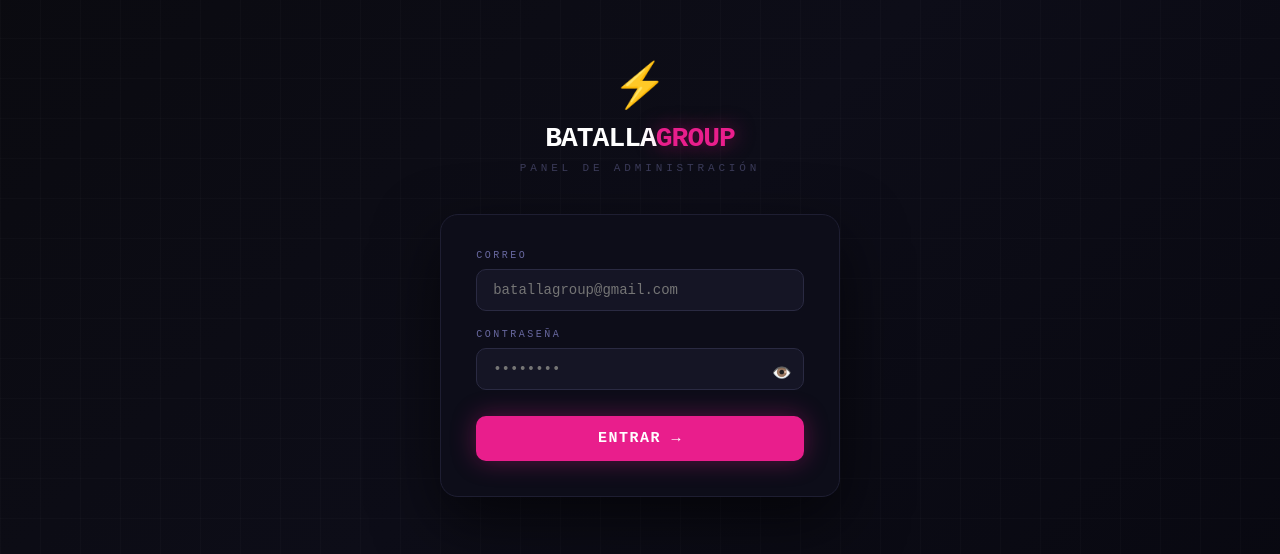
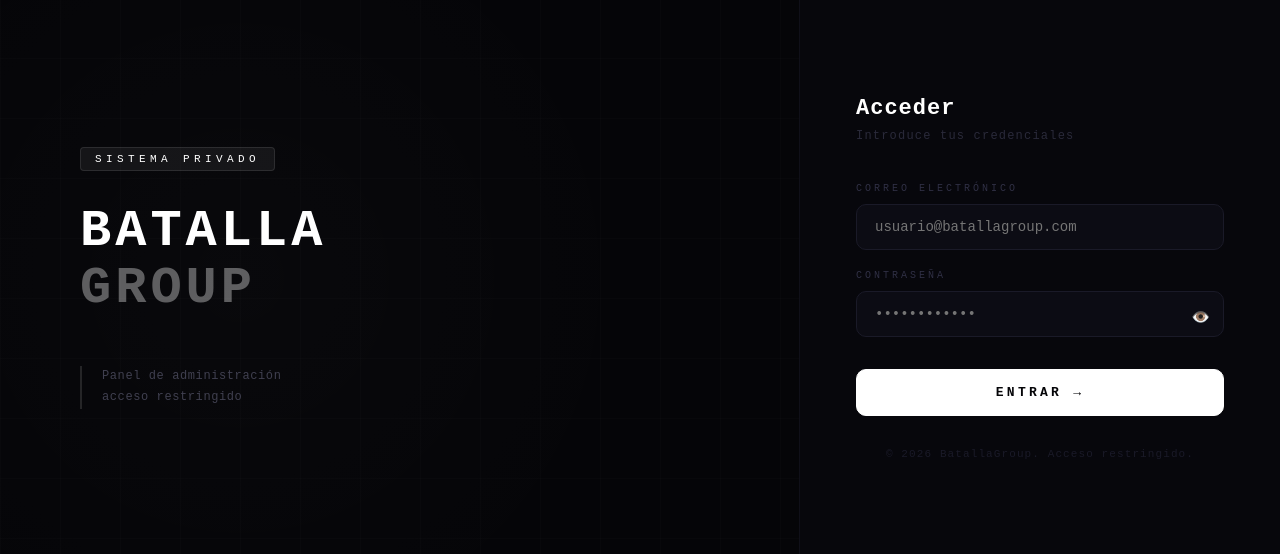
Before and after one commit to batallagroup-tech/batallagroup-dashboard, a React (Vite) app: page / in a window 1280 px wide. Shown: the part 122-676 px from the top of the page. Built offline with nearby package versions, Linux system fonts and the light colour scheme; no server answers.

Commit message:
redesign: login y home corporativo sin rosa

```diff
--- a/src/pages/Home.tsx
+++ b/src/pages/Home.tsx
@@ -12,9 +12,11 @@ const APPS = [
     desc: 'Gestión de retos, verdades y contenido del juego',
     icon: '🎮',
     color: '#e91e8c',
-    glow: 'rgba(233,30,140,0.15)',
-    borderHover: 'rgba(233,30,140,0.6)',
-    accent: '#1a0010',
+    borderIdle: 'rgba(233,30,140,0.18)',
+    borderHover: 'rgba(233,30,140,0.5)',
+    bgHover: 'rgba(233,30,140,0.06)',
+    topLine: '#e91e8c',
+    accent: '#180010',
     stats: [
       { label: 'Retos', value: '2,216' },
       { label: 'Modos', value: '13' },
@@ -27,9 +29,11 @@ const APPS = [
     desc: 'Monitoreo de incidentes y reportes de la comunidad',
     icon: '🚨',
     color: '#3b82f6',
-    glow: 'rgba(59,130,246,0.15)',
-    borderHover: 'rgba(59,130,246,0.6)',
-    accent: '#0a1020',
+    borderIdle: 'rgba(59,130,246,0.18)',
+    borderHover: 'rgba(59,130,246,0.5)',
+    bgHover: 'rgba(59,130,246,0.06)',
+    topLine: '#3b82f6',
+    accent: '#081020',
     stats: [
       { label: 'Incidentes', value: '—' },
       { label: 'Usuarios', value: '—' },
@@ -39,151 +43,157 @@ const APPS = [
 ];
 
 export default function Home({ onNavigate, onLogout }: Props) {
+  const now = new Date().toLocaleDateString('es-MX', {
+    day: 'numeric', month: 'long', year: 'numeric',
+  }).toUpperCase();
+
   return (
     <div style={{
-      minHeight: '100vh',
-      width: '100%',
-      background: 'linear-gradient(135deg, #0a0a0f 0%, #0d0d18 50%, #080810 100%)',
+      minHeight: '100vh', width: '100%',
+      background: '#050508',
       fontFamily: "'Courier New', monospace",
-      position: 'relative',
-      overflow: 'hidden',
     }}>
-      {/* Background grid effect */}
+      {/* Grid fondo */}
       <div style={{
         position: 'fixed', inset: 0, pointerEvents: 'none', zIndex: 0,
-        backgroundImage: 'linear-gradient(rgba(255,255,255,0.02) 1px, transparent 1px), linear-gradient(90deg, rgba(255,255,255,0.02) 1px, transparent 1px)',
-        backgroundSize: '40px 40px',
+        backgroundImage: 'linear-gradient(rgba(255,255,255,0.014) 1px, transparent 1px), linear-gradient(90deg, rgba(255,255,255,0.014) 1px, transparent 1px)',
+        backgroundSize: '60px 60px',
       }} />
 
       {/* Header */}
       <div style={{
         position: 'relative', zIndex: 1,
-        background: 'rgba(10,10,20,0.9)',
-        borderBottom: '1px solid rgba(255,255,255,0.08)',
-        backdropFilter: 'blur(20px)',
-        padding: '20px 40px',
-        display: 'flex', justifyContent: 'space-between', alignItems: 'center',
+        borderBottom: '1px solid #0d0d16',
+        padding: '0 48px',
+        display: 'flex', justifyContent: 'space-between', alignItems: 'stretch',
+        height: 64,
       }}>
-        <div>
-          <h1 style={{
-            color: '#fff', fontSize: 26, fontWeight: 900, margin: 0,
-            letterSpacing: '-1px', textShadow: '0 0 30px rgba(255,255,255,0.1)',
-          }}>
-            BATALLA<span style={{ color: '#e91e8c', textShadow: '0 0 20px rgba(233,30,140,0.5)' }}>GROUP</span>
-          </h1>
-          <p style={{ color: '#4a4a6a', fontSize: 11, margin: '4px 0 0', letterSpacing: '0.3em' }}>
-            PANEL DE ADMINISTRACIÓN · {new Date().toLocaleDateString('es-MX', { day: 'numeric', month: 'long', year: 'numeric' }).toUpperCase()}
-          </p>
+        {/* Logo */}
+        <div style={{ display: 'flex', alignItems: 'center', gap: 32 }}>
+          <div style={{ display: 'flex', alignItems: 'baseline', gap: 0 }}>
+            <span style={{ color: '#ffffff', fontSize: 18, fontWeight: 900, letterSpacing: '3px' }}>BATALLA</span>
+            <span style={{ color: 'rgba(255,255,255,0.3)', fontSize: 18, fontWeight: 900, letterSpacing: '3px' }}>GROUP</span>
+          </div>
+          <div style={{ width: 1, height: 24, background: '#0f0f1a' }} />
+          <span style={{ color: '#202030', fontSize: 10, letterSpacing: '0.3em' }}>PANEL DE ADMINISTRACIÓN</span>
         </div>
-        <div style={{ display: 'flex', alignItems: 'center', gap: 16 }}>
-          <div style={{
-            width: 8, height: 8, borderRadius: '50%',
-            background: '#22c55e',
-            boxShadow: '0 0 8px #22c55e',
-          }} />
-          <span style={{ color: '#4a4a6a', fontSize: 11, letterSpacing: '0.15em' }}>SISTEMA ACTIVO</span>
+
+        {/* Right */}
+        <div style={{ display: 'flex', alignItems: 'center', gap: 20 }}>
+          <span style={{ color: '#181828', fontSize: 11, letterSpacing: '0.2em' }}>{now}</span>
+          <div style={{ width: 1, height: 24, background: '#0f0f1a' }} />
+          <div style={{ display: 'flex', alignItems: 'center', gap: 8 }}>
+            <div style={{ width: 6, height: 6, borderRadius: '50%', background: '#22c55e', boxShadow: '0 0 6px #22c55e' }} />
+            <span style={{ color: '#1a1a2a', fontSize: 10, letterSpacing: '0.2em' }}>ONLINE</span>
+          </div>
+          <div style={{ width: 1, height: 24, background: '#0f0f1a' }} />
           <button
             onClick={onLogout}
             style={{
-              background: 'rgba(255,255,255,0.04)',
-              border: '1px solid rgba(255,255,255,0.12)',
-              borderRadius: 8, color: '#888',
-              padding: '8px 20px', cursor: 'pointer',
-              fontSize: 12, fontFamily: "'Courier New', monospace",
-              transition: 'all 0.2s',
+              background: 'none', border: 'none',
+              color: '#252535', fontSize: 12,
+              cursor: 'pointer', letterSpacing: '0.15em',
+              fontFamily: "'Courier New', monospace",
+              padding: '0 4px',
             }}
-            onMouseEnter={e => {
-              (e.currentTarget as HTMLButtonElement).style.borderColor = 'rgba(255,255,255,0.25)';
-              (e.currentTarget as HTMLButtonElement).style.color = '#ccc';
-            }}
-            onMouseLeave={e => {
-              (e.currentTarget as HTMLButtonElement).style.borderColor = 'rgba(255,255,255,0.12)';
-              (e.currentTarget as HTMLButtonElement).style.color = '#888';
-            }}
+            onMouseEnter={e => (e.currentTarget as HTMLButtonElement).style.color = '#aaaacc'}
+            onMouseLeave={e => (e.currentTarget as HTMLButtonElement).style.color = '#252535'}
           >
-            Salir ↗
+            SALIR ↗
           </button>
         </div>
       </div>
 
-      {/* Main content — full width, no container cap */}
-      <div style={{ position: 'relative', zIndex: 1, padding: '48px 40px' }}>
-        <div style={{ marginBottom: 36 }}>
-          <p style={{ color: '#3a3a5a', fontSize: 11, letterSpacing: '0.35em', textTransform: 'uppercase', marginBottom: 8 }}>
-            ● APLICACIONES CONECTADAS
-          </p>
-          <h2 style={{ color: '#fff', fontSize: 32, fontWeight: 900, margin: 0, letterSpacing: '-1px' }}>
-            Centro de control
-          </h2>
+      {/* Hero section */}
+      <div style={{ position: 'relative', zIndex: 1, padding: '64px 48px 48px' }}>
+        <div style={{ marginBottom: 12 }}>
+          <span style={{
+            fontSize: 10, letterSpacing: '0.4em', color: '#1e1e2e',
+            textTransform: 'uppercase',
+          }}>
+            ━━ Centro de control
+          </span>
         </div>
+        <h2 style={{
+          color: '#ffffff', fontSize: 42, fontWeight: 900,
+          margin: '0 0 4px', letterSpacing: '2px', lineHeight: 1,
+        }}>
+          APLICACIONES
+        </h2>
+        <h2 style={{
+          color: 'rgba(255,255,255,0.15)', fontSize: 42, fontWeight: 900,
+          margin: '0 0 48px', letterSpacing: '2px', lineHeight: 1,
+        }}>
+          CONECTADAS
+        </h2>
 
-        <div style={{ display: 'grid', gridTemplateColumns: 'repeat(auto-fit, minmax(480px, 1fr))', gap: 20 }}>
+        {/* App cards */}
+        <div style={{
+          display: 'grid',
+          gridTemplateColumns: 'repeat(auto-fit, minmax(500px, 1fr))',
+          gap: 16,
+        }}>
           {APPS.map(app => (
             <div
               key={app.id}
               onClick={() => onNavigate(app.id)}
               style={{
-                background: 'rgba(255,255,255,0.03)',
-                border: `1px solid rgba(255,255,255,0.07)`,
-                borderRadius: 20, padding: '28px 28px 24px',
+                background: 'rgba(255,255,255,0.018)',
+                border: `1px solid ${app.borderIdle}`,
+                borderRadius: 16, padding: '28px 28px 24px',
                 cursor: 'pointer',
-                transition: 'all 0.25s ease',
+                transition: 'all 0.2s ease',
                 position: 'relative', overflow: 'hidden',
               }}
               onMouseEnter={e => {
                 const el = e.currentTarget as HTMLDivElement;
                 el.style.borderColor = app.borderHover;
-                el.style.background = app.glow;
-                el.style.transform = 'translateY(-2px)';
-                el.style.boxShadow = `0 8px 40px ${app.glow}`;
+                el.style.background = app.bgHover;
+                el.style.transform = 'translateY(-3px)';
               }}
               onMouseLeave={e => {
                 const el = e.currentTarget as HTMLDivElement;
-                el.style.borderColor = 'rgba(255,255,255,0.07)';
-                el.style.background = 'rgba(255,255,255,0.03)';
+                el.style.borderColor = app.borderIdle;
+                el.style.background = 'rgba(255,255,255,0.018)';
                 el.style.transform = 'translateY(0)';
-                el.style.boxShadow = 'none';
               }}
             >
-              {/* Top accent line */}
+              {/* Top accent */}
               <div style={{
-                position: 'absolute', top: 0, left: 0, right: 0, height: 2,
-                background: `linear-gradient(90deg, transparent, ${app.color}, transparent)`,
-                opacity: 0.5,
+                position: 'absolute', top: 0, left: '20%', right: '20%', height: 1,
+                background: app.topLine, opacity: 0.5,
               }} />
 
-              <div style={{ display: 'flex', justifyContent: 'space-between', alignItems: 'flex-start', marginBottom: 24 }}>
-                <div style={{ display: 'flex', gap: 18, alignItems: 'center' }}>
+              <div style={{ display: 'flex', justifyContent: 'space-between', alignItems: 'flex-start', marginBottom: 28 }}>
+                <div style={{ display: 'flex', gap: 20, alignItems: 'center' }}>
                   <div style={{
-                    width: 58, height: 58, borderRadius: 16,
+                    width: 54, height: 54, borderRadius: 14,
                     background: app.accent,
-                    border: `1px solid ${app.color}40`,
+                    border: `1px solid ${app.color}30`,
                     display: 'flex', alignItems: 'center', justifyContent: 'center',
-                    fontSize: 26,
-                    boxShadow: `0 0 20px ${app.color}20`,
+                    fontSize: 22,
                   }}>
                     {app.icon}
                   </div>
                   <div>
-                    <h2 style={{ color: '#fff', fontSize: 18, fontWeight: 900, margin: 0, letterSpacing: '-0.5px' }}>{app.name}</h2>
-                    <p style={{ color: '#555', fontSize: 12, margin: '6px 0 0', lineHeight: 1.4 }}>{app.desc}</p>
+                    <h3 style={{ color: '#e0e0f0', fontSize: 17, fontWeight: 900, margin: '0 0 6px', letterSpacing: '0.5px' }}>
+                      {app.name}
+                    </h3>
+                    <p style={{ color: '#252535', fontSize: 12, margin: 0 }}>{app.desc}</p>
                   </div>
                 </div>
-                <div style={{
-                  color: app.color, fontSize: 22, paddingTop: 4,
-                  textShadow: `0 0 12px ${app.color}`,
-                }}>→</div>
+                <span style={{ color: app.color, fontSize: 18, opacity: 0.7 }}>→</span>
               </div>
 
-              <div style={{ display: 'grid', gridTemplateColumns: 'repeat(3, 1fr)', gap: 10 }}>
+              <div style={{ display: 'grid', gridTemplateColumns: 'repeat(3, 1fr)', gap: 8 }}>
                 {app.stats.map(s => (
                   <div key={s.label} style={{
-                    background: 'rgba(0,0,0,0.3)',
-                    border: '1px solid rgba(255,255,255,0.06)',
-                    borderRadius: 12, padding: '14px 12px',
+                    background: 'rgba(0,0,0,0.4)',
+                    border: '1px solid rgba(255,255,255,0.03)',
+                    borderRadius: 10, padding: '12px',
                   }}>
-                    <p style={{ color: '#3a3a5a', fontSize: 10, letterSpacing: '0.2em', margin: '0 0 6px', textTransform: 'uppercase' }}>{s.label}</p>
-                    <p style={{ color: '#e0e0ff', fontSize: 22, fontWeight: 900, margin: 0 }}>{s.value}</p>
+                    <p style={{ color: '#1e1e2e', fontSize: 9, letterSpacing: '0.25em', margin: '0 0 7px', textTransform: 'uppercase' }}>{s.label}</p>
+                    <p style={{ color: '#c0c0d8', fontSize: 20, fontWeight: 900, margin: 0 }}>{s.value}</p>
                   </div>
                 ))}
               </div>
@@ -191,6 +201,22 @@ export default function Home({ onNavigate, onLogout }: Props) {
           ))}
         </div>
       </div>
+
+      {/* Footer */}
+      <div style={{
+        position: 'relative', zIndex: 1,
+        borderTop: '1px solid #0d0d16',
+        padding: '16px 48px',
+        display: 'flex', justifyContent: 'space-between', alignItems: 'center',
+        marginTop: 40,
+      }}>
+        <span style={{ color: '#141420', fontSize: 10, letterSpacing: '0.2em' }}>
+          © 2026 BATALLAGROUP
+        </span>
+        <span style={{ color: '#141420', fontSize: 10, letterSpacing: '0.2em' }}>
+          V 1.4.0
+        </span>
+      </div>
     </div>
   );
 }
--- a/src/pages/Login.tsx
+++ b/src/pages/Login.tsx
@@ -7,82 +7,162 @@ export default function Login({ onLogin }: Props) {
   const [password, setPassword] = useState('');
   const [error, setError] = useState('');
   const [showPass, setShowPass] = useState(false);
+  const [loading, setLoading] = useState(false);
 
   const login = () => {
+    if (!email || !password) return;
+    setLoading(true);
+    setTimeout(() => {
       if (email === 'batallagroup@gmail.com' && password === '1905batallagroup06') {
         setError('');
         onLogin();
       } else {
-      setError('Correo o contraseña incorrectos.');
+        setError('Credenciales incorrectas.');
+        setLoading(false);
       }
+    }, 400);
   };
 
   return (
     <div style={{
       minHeight: '100vh',
-      background: 'linear-gradient(135deg, #0a0a0f 0%, #0d0d18 50%, #080810 100%)',
-      display: 'flex', alignItems: 'center', justifyContent: 'center',
-      fontFamily: "'Courier New', monospace", padding: '1rem',
-      position: 'relative', overflow: 'hidden',
+      background: '#050508',
+      display: 'flex',
+      fontFamily: "'Courier New', monospace",
+      overflow: 'hidden',
     }}>
-      {/* Grid bg */}
+      {/* Left panel — branding */}
       <div style={{
-        position: 'fixed', inset: 0, pointerEvents: 'none',
-        backgroundImage: 'linear-gradient(rgba(255,255,255,0.02) 1px, transparent 1px), linear-gradient(90deg, rgba(255,255,255,0.02) 1px, transparent 1px)',
-        backgroundSize: '40px 40px',
+        flex: 1,
+        display: 'flex',
+        flexDirection: 'column',
+        justifyContent: 'center',
+        padding: '60px 80px',
+        position: 'relative',
+        borderRight: '1px solid #0f0f18',
+      }}>
+        {/* Background texture */}
+        <div style={{
+          position: 'absolute', inset: 0, pointerEvents: 'none',
+          backgroundImage: 'radial-gradient(circle at 30% 50%, rgba(255,255,255,0.015) 0%, transparent 60%)',
+        }} />
+        <div style={{
+          position: 'absolute', inset: 0, pointerEvents: 'none',
+          backgroundImage: 'linear-gradient(rgba(255,255,255,0.012) 1px, transparent 1px), linear-gradient(90deg, rgba(255,255,255,0.012) 1px, transparent 1px)',
+          backgroundSize: '60px 60px',
         }} />
 
-      <div style={{ width: '100%', maxWidth: 400, position: 'relative', zIndex: 1 }}>
-        <div style={{ textAlign: 'center', marginBottom: '2.5rem' }}>
-          <div style={{ fontSize: 44, marginBottom: 10 }}>⚡</div>
-          <h1 style={{ color: '#fff', fontSize: 28, fontWeight: 900, letterSpacing: '-1px', margin: 0 }}>
-            BATALLA<span style={{ color: '#e91e8c', textShadow: '0 0 20px rgba(233,30,140,0.5)' }}>GROUP</span>
+        <div style={{ position: 'relative', zIndex: 1 }}>
+          <div style={{ marginBottom: 48 }}>
+            <div style={{
+              display: 'inline-block',
+              fontSize: 11, letterSpacing: '0.4em',
+              color: '#ffffff',
+              background: 'rgba(255,255,255,0.06)',
+              border: '1px solid rgba(255,255,255,0.1)',
+              borderRadius: 4, padding: '5px 14px',
+              marginBottom: 32,
+            }}>
+              SISTEMA PRIVADO
+            </div>
+            <h1 style={{
+              color: '#ffffff',
+              fontSize: 52,
+              fontWeight: 900,
+              margin: 0,
+              letterSpacing: '4px',
+              lineHeight: 1.1,
+            }}>
+              BATALLA
             </h1>
-          <p style={{ color: '#3a3a58', fontSize: 11, marginTop: 8, letterSpacing: '0.35em' }}>PANEL DE ADMINISTRACIÓN</p>
+            <h1 style={{
+              color: '#ffffff',
+              fontSize: 52,
+              fontWeight: 900,
+              margin: 0,
+              letterSpacing: '4px',
+              lineHeight: 1.1,
+              opacity: 0.35,
+            }}>
+              GROUP
+            </h1>
           </div>
 
+          <div style={{ borderLeft: '2px solid rgba(255,255,255,0.12)', paddingLeft: 20 }}>
+            <p style={{ color: '#404050', fontSize: 12, margin: 0, lineHeight: 1.8, letterSpacing: '0.05em' }}>
+              Panel de administración<br />
+              acceso restringido
+            </p>
+          </div>
+        </div>
+      </div>
+
+      {/* Right panel — form */}
       <div style={{
-          background: 'rgba(14,14,26,0.95)',
-          border: '1px solid #1e1e32',
-          borderRadius: 18, padding: '2.2rem',
-          boxShadow: '0 24px 64px rgba(0,0,0,0.6)',
+        width: 480,
+        display: 'flex',
+        flexDirection: 'column',
+        justifyContent: 'center',
+        padding: '60px 56px',
+        background: '#07070c',
       }}>
-          <div style={{ marginBottom: 18 }}>
-            <label style={{ color: '#6868a0', fontSize: 10, letterSpacing: '0.25em', display: 'block', marginBottom: 8 }}>CORREO</label>
+        <div style={{ marginBottom: 40 }}>
+          <h2 style={{ color: '#ffffff', fontSize: 22, fontWeight: 900, margin: '0 0 8px', letterSpacing: '1px' }}>
+            Acceder
+          </h2>
+          <p style={{ color: '#2a2a3a', fontSize: 12, margin: 0, letterSpacing: '0.1em' }}>
+            Introduce tus credenciales
+          </p>
+        </div>
+
+        <div style={{ marginBottom: 20 }}>
+          <label style={{ color: '#303045', fontSize: 10, letterSpacing: '0.3em', display: 'block', marginBottom: 10 }}>
+            CORREO ELECTRÓNICO
+          </label>
           <input
             type="email" value={email}
             onChange={e => setEmail(e.target.value)}
             onKeyDown={e => e.key === 'Enter' && login()}
-              placeholder="batallagroup@gmail.com"
+            placeholder="usuario@batallagroup.com"
             style={{
-                width: '100%', padding: '12px 16px',
-                background: '#151525', border: '1px solid #2a2a42',
-                borderRadius: 10, color: '#e8e8ff', fontSize: 14,
-                boxSizing: 'border-box',
+              width: '100%', padding: '14px 18px',
+              background: '#0c0c14',
+              border: '1px solid #1a1a28',
+              borderRadius: 10, color: '#d0d0e0',
+              fontSize: 14, boxSizing: 'border-box', outline: 'none',
+              transition: 'border-color 0.2s',
             }}
+            onFocus={e => (e.target as HTMLInputElement).style.borderColor = '#3a3a58'}
+            onBlur={e => (e.target as HTMLInputElement).style.borderColor = '#1a1a28'}
           />
         </div>
 
-          <div style={{ marginBottom: 26, position: 'relative' }}>
-            <label style={{ color: '#6868a0', fontSize: 10, letterSpacing: '0.25em', display: 'block', marginBottom: 8 }}>CONTRASEÑA</label>
+        <div style={{ marginBottom: 32, position: 'relative' }}>
+          <label style={{ color: '#303045', fontSize: 10, letterSpacing: '0.3em', display: 'block', marginBottom: 10 }}>
+            CONTRASEÑA
+          </label>
           <input
             type={showPass ? 'text' : 'password'} value={password}
             onChange={e => setPassword(e.target.value)}
             onKeyDown={e => e.key === 'Enter' && login()}
-              placeholder="••••••••"
+            placeholder="••••••••••••"
             style={{
-                width: '100%', padding: '12px 44px 12px 16px',
-                background: '#151525', border: '1px solid #2a2a42',
-                borderRadius: 10, color: '#e8e8ff', fontSize: 14,
-                boxSizing: 'border-box',
+              width: '100%', padding: '14px 48px 14px 18px',
+              background: '#0c0c14',
+              border: '1px solid #1a1a28',
+              borderRadius: 10, color: '#d0d0e0',
+              fontSize: 14, boxSizing: 'border-box', outline: 'none',
+              transition: 'border-color 0.2s',
             }}
+            onFocus={e => (e.target as HTMLInputElement).style.borderColor = '#3a3a58'}
+            onBlur={e => (e.target as HTMLInputElement).style.borderColor = '#1a1a28'}
           />
           <button
             onClick={() => setShowPass(!showPass)}
             style={{
-                position: 'absolute', right: 12, top: 34,
+              position: 'absolute', right: 14, top: 38,
               background: 'none', border: 'none',
-                color: '#555', cursor: 'pointer', fontSize: 16,
+              color: '#2a2a3a', cursor: 'pointer', fontSize: 15,
             }}
           >
             {showPass ? '🙈' : '👁️'}
@@ -90,25 +170,51 @@ export default function Login({ onLogin }: Props) {
         </div>
 
         {error && (
-            <p style={{ color: '#ef4444', fontSize: 13, marginBottom: 16, textAlign: 'center' }}>
+          <div style={{
+            background: 'rgba(239,68,68,0.08)',
+            border: '1px solid rgba(239,68,68,0.2)',
+            borderRadius: 8, padding: '10px 16px',
+            color: '#ef4444', fontSize: 12,
+            marginBottom: 20, letterSpacing: '0.05em',
+          }}>
             {error}
-            </p>
+          </div>
         )}
 
         <button
           onClick={login}
+          disabled={loading}
           style={{
-              width: '100%', padding: 14,
-              background: '#e91e8c', border: 'none',
-              borderRadius: 10, color: '#fff',
-              fontWeight: 900, fontSize: 15, cursor: 'pointer',
-              letterSpacing: '0.1em',
-              boxShadow: '0 0 24px rgba(233,30,140,0.35)',
+            width: '100%', padding: '15px',
+            background: loading ? '#0f0f1a' : '#ffffff',
+            border: '1px solid ' + (loading ? '#1a1a28' : '#ffffff'),
+            borderRadius: 10,
+            color: loading ? '#303045' : '#050508',
+            fontWeight: 900, fontSize: 13,
+            cursor: loading ? 'not-allowed' : 'pointer',
+            letterSpacing: '0.25em',
+            fontFamily: "'Courier New', monospace",
+            transition: 'all 0.2s',
+          }}
+          onMouseEnter={e => {
+            if (!loading) {
+              (e.currentTarget as HTMLButtonElement).style.background = '#e0e0f0';
+              (e.currentTarget as HTMLButtonElement).style.borderColor = '#e0e0f0';
+            }
+          }}
+          onMouseLeave={e => {
+            if (!loading) {
+              (e.currentTarget as HTMLButtonElement).style.background = '#ffffff';
+              (e.currentTarget as HTMLButtonElement).style.borderColor = '#ffffff';
+            }
           }}
         >
-            ENTRAR →
+          {loading ? 'VERIFICANDO...' : 'ENTRAR →'}
         </button>
-        </div>
+
+        <p style={{ color: '#1a1a28', fontSize: 11, marginTop: 32, textAlign: 'center', letterSpacing: '0.1em' }}>
+          © 2026 BatallaGroup. Acceso restringido.
+        </p>
       </div>
     </div>
   );
```
Lines whose indentation alone changed are shown as unchanged.
